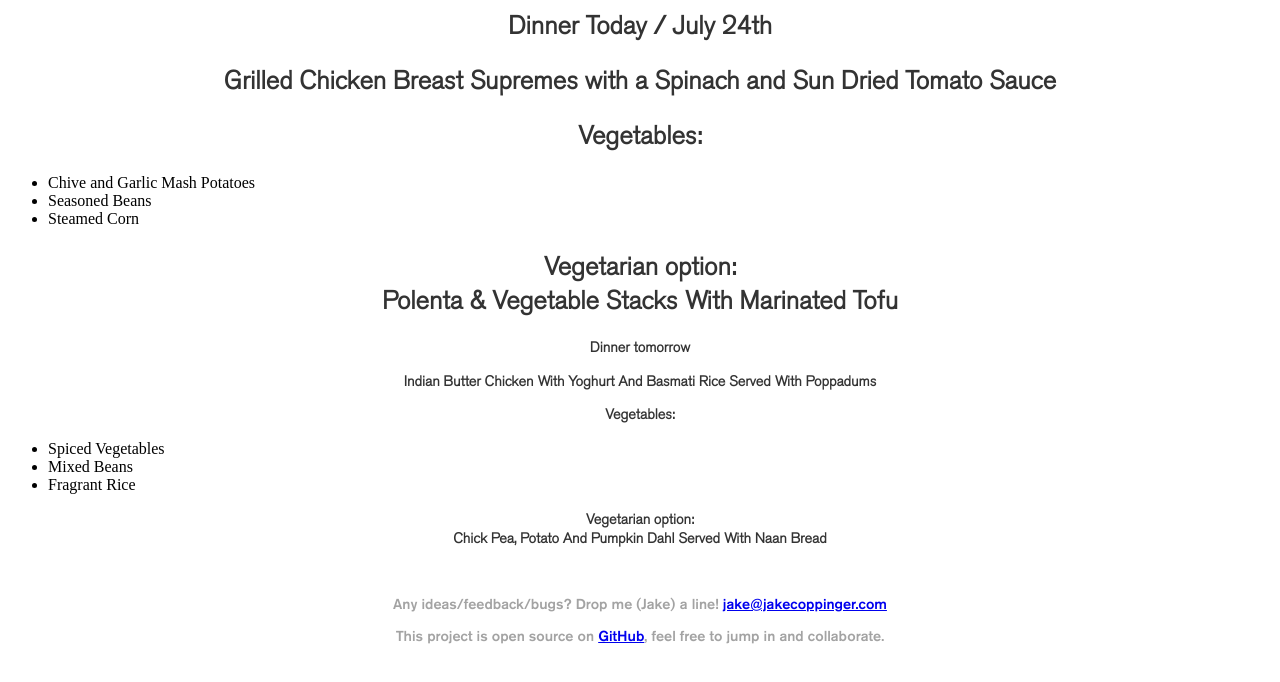
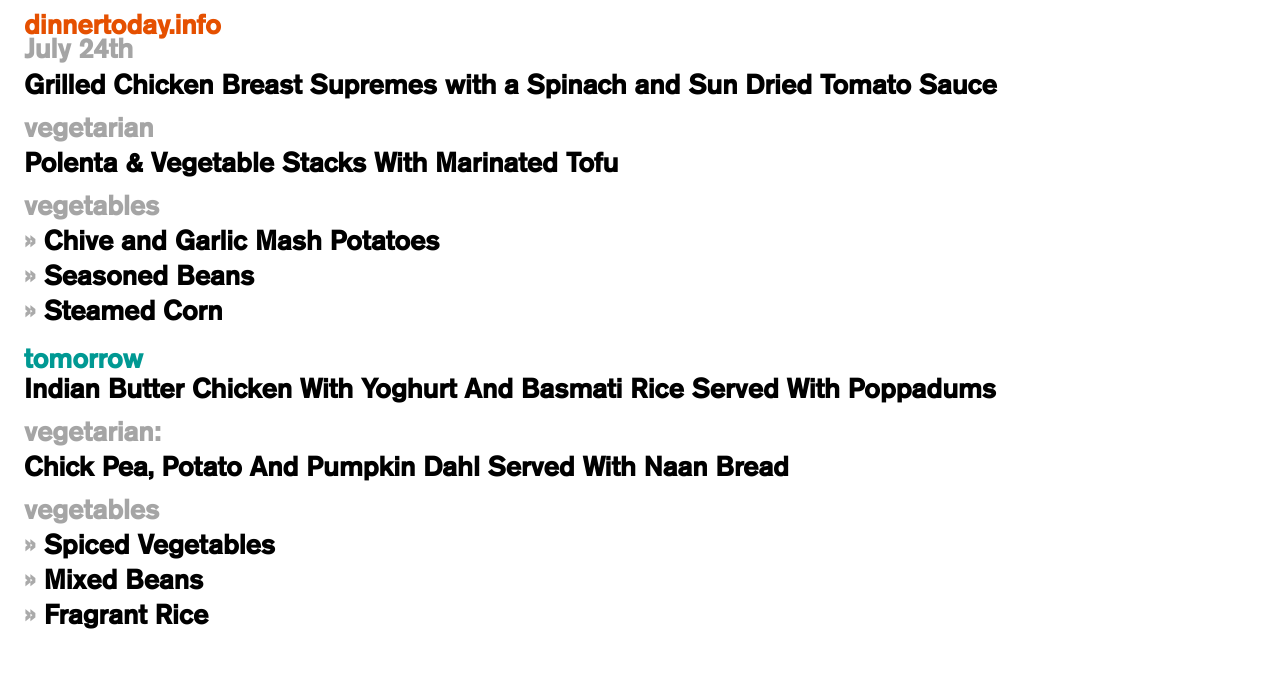
Before and after one commit to jakecoppinger/dinner_today, a website: page index.html in a window 1280 px wide. Drawn offline with Linux system fonts and the light colour scheme.

Commit message:
Gorgeous new redesign

```diff
--- a/index.html
+++ b/index.html
@@ -44,40 +44,60 @@
 </head>
 
 <body>
-    <div id="app">
+    <div id="app" v-cloak>
+
+        <div id="header">
+            <h1 id="title">dinnertoday.info</h1>
+            <h1 id="date">{{humanDate}}</h1>
+        </div>
+
         <div id="nomenu" v-if="noMenu">
             <h2>New dinner menu not released yet - I will update this when it is.</h2>
         </div>
         <div id="menu">
             <div id="dinnertoday" v-if="mealsTodayData">
-                <h2>Dinner Today / {{humanDate}}</h2>
-                <h2>{{mealsToday.Dinner}}</h2>
-                <h2>Vegetables:</h2>
+
+                <h3>{{mealsToday.Dinner}}</h3>
+
+                <h2>vegetarian</h2>
+                <h3>{{mealsToday.Vegetarian}}</h3>
+
+                <h2>vegetables</h2>
+                <h3>
                 <ul>
                     <li v-for="vegetable in mealsToday.Vegetables">
                         {{ vegetable }}
                     </li>
                 </ul>
-                <h2>Vegetarian option:<br>{{mealsToday.Vegetarian}}</h2>
+                </h3>
             </div>
+
             <div id="dinnertomorrow" v-if="mealsTomorrowData">
-                <h3>Dinner tomorrow</h3>
+                <h1>tomorrow</h1>
                 <h3>{{mealsTomorrow.Dinner}}</h3>
-                <h3>Vegetables:</h3>
-                <ul>
+
+                <h2>vegetarian:</h2>
+                <h3>{{mealsTomorrow.Vegetarian}}</h3>
+
+                <h2>vegetables</h3>
+                <h3><ul>
                     <li v-for="vegetable in mealsTomorrow.Vegetables">
                         {{ vegetable }}
                     </li>
                 </ul>
-                <h3>Vegetarian option:<br>{{mealsTomorrow.Vegetarian}}</h3>
+                </h3>
+
             </div>
+
         </div>
         <br>
-        <div id="footer">
+       <!--
+         <div id="footer">
             <p>Any ideas/feedback/bugs? Drop me (Jake) a line! <a href="mailto:jake@jakecoppinger.com">jake@jakecoppinger.com</a></p>
             <p>This project is open source on <a href="https://github.com/jakecoppinger/dinner_today">GitHub</a>, feel free to jump in and collaborate.
             </p>
         </div>
+    -->
     </div>
 </body>
 
--- a/styles.css
+++ b/styles.css
@@ -1,43 +1,83 @@
-h1,
-h2,
-h3,
-p {
-    /*
-    color: white;
-    */
+h1,h2,h3 {
+    font-size: 1.7em;
 
-    color:#333333;
 }
 
+body {
+    margin-left: 1.5em;
+    margin-right: 1.5em;
+    margin-top:0.8em;
+}
 
 h1 {
     font-family: akzidenz-grotesk_pro_medium;
-    font-size: 2em;
-    text-align: center;
-    line-height: 1;
+    line-height: 0.9;
 }
 
-h2 {
-    font-family: akzidenz-grotesk_pro_light;
-    font-size: 1.6em;
-    text-align: center;
+#header h1#title   {
+    color:#E55000; /*#FF6A29;*/
+    margin-bottom: 0.0em;
 }
 
+#header h1#date   {
+    color:#A5A5A5;
+    margin-top: 0em;
+    margin-bottom: 0.2em;
+}
+
+#dinnertomorrow h1 {
+    color:#009993;
+    margin-bottom: 0em;
+}
+
+/*
+Meal title (eg. vegetarian)
+*/
+h2 {
+    font-family: akzidenz-grotesk_pro_medium;
+    /*font-family: akzidenz-grotesk_pro_light;*/
+    color:#A5A5A5;
+
+    margin-top: 0em;
+    margin-bottom:0em;
+}
+
+/*
+Actual meal
+*/
 h3 {
-    font-family: akzidenz-grotesk_pro_light;
-    text-align: center;
-    font-size: 0.9em;
+    font-family: akzidenz-grotesk_pro_medium;
+    /*font-family: akzidenz-grotesk_pro_light;*/
+    color:black;
+    margin-top: 0em;
+    margin-bottom:0.3em;
+}
+
+ul {
+    list-style:none;
+    padding-left:0;
+
+    margin-top: 0em;
+    margin-bottom:0.5em;
+}
+
+ul {
+    list-style: none;
+}
+
+ul li:before {
+    color: #AAAAAA;
+    content: '» ';
+    font-weight: bold;
 }
 
 p {
     font-family: akzidenz-grotesk_pro_medium;
-    text-align: center;
     font-size: 0.9em;
     color:#a3a3a3;
 }
 
-body {
-    /*
- background: linear-gradient(141deg, #0fb8ad 0%, #1fc8db 51%, #2cb5e8 75%);
-*/
+/* Hide elements until vue renders */
+[v-cloak] {
+  display: none;
 }
```
